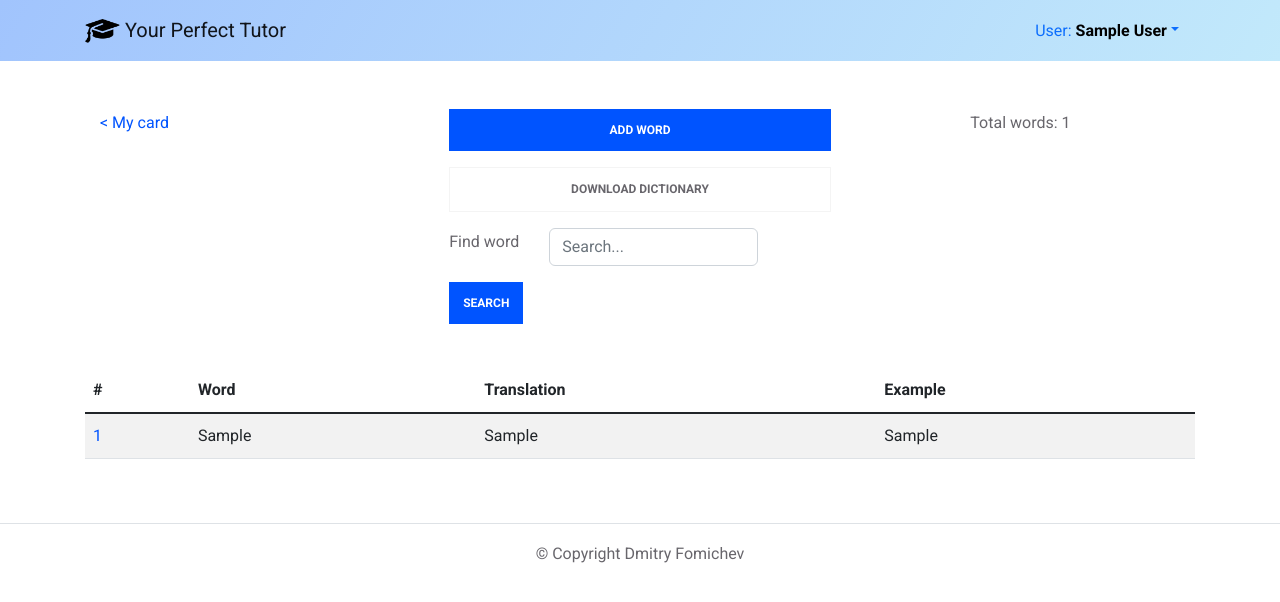
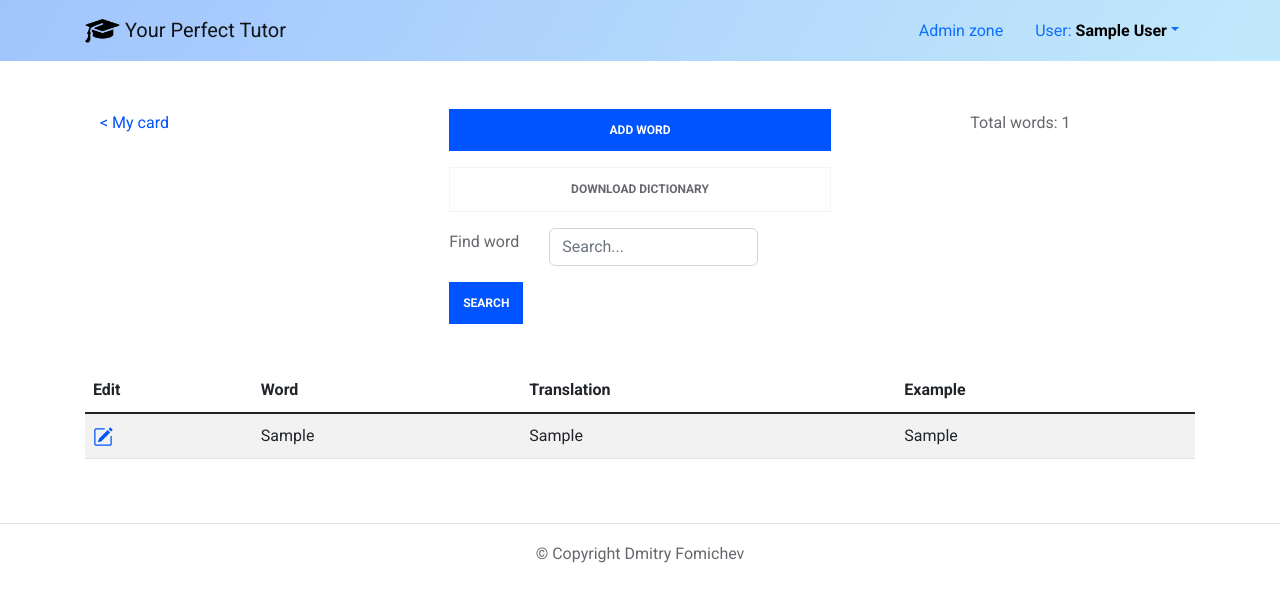
Before and after one commit to Rezenhorn/english_teacher, a Django app: a page that uses english/templates/includes/header.html in a window 1280 px wide. Shown: the top 602 px of the page. Run offline with Django 3.2, Linux system fonts and the light colour scheme; a user stored in the database is signed in; tables that the repository leaves empty hold one stand-in row (values such as "Sample post"); some libraries are stand-ins or nearby versions; some web fonts are replaced.

Commit message:
tiny changes

```diff
--- a/english/static/css/style.css
+++ b/english/static/css/style.css
@@ -580,6 +580,7 @@ About
       .about__skill__item {
         width: 100%; } }
     .about__skill__item .title {
+      width: 70%;
       font-family: "Roboto", sans-serif;
       color: #68666C;
       text-transform: uppercase;
--- a/english/templates/about/about_me.html
+++ b/english/templates/about/about_me.html
@@ -83,7 +83,7 @@
                   </div>
                   <div class="col-md-6">
                     <div class="about__skill__item">
-                      <h5 class="title">English for exams (state exams, international exams)</h5>
+                      <h5 class="title">English for exams (state & international exams)</h5>
                       <div class="progress">
                         <div class="progress-bar" role="progressbar" style="width: 100%;" aria-valuenow="100" aria-valuemin="0" aria-valuemax="100"><span class="percentage">1700₽ / 60 m</span></div>
                       </div>
--- a/english/templates/includes/header.html
+++ b/english/templates/includes/header.html
@@ -10,6 +10,11 @@
     </button>
     <div class="collapse navbar-collapse justify-content-end" id="navbarSupportedContent">
       <ul class="nav nav-pills">
+        {% if request.user.is_superuser %}
+        <li class="nav-item">
+          <a class="nav-link" href="{% url 'admin:index' %}">Admin zone</a>
+        </li>
+        {% endif %}
         {% if request.user.is_authenticated %}
         <li class="nav-item dropdown">
           <span class="nav-link dropdown-toggle" href="#" role="button" data-bs-toggle="dropdown" aria-expanded="false">User: <b style="color: black">{{ request.user }}</b></span>
--- a/english/templates/students/dictionary.html
+++ b/english/templates/students/dictionary.html
@@ -34,7 +34,7 @@
   <table class="table table-striped align-middle">
     <thead>
       <tr>
-        <th scope="col">#</th>
+        <th scope="col">Edit</th>
         <th scope="col">Word</th>
         <th scope="col">Translation</th>
         <th scope="col">Example</th>
@@ -43,7 +43,13 @@
     <tbody class="table-group-divider">
       {% for word in dictionary %}
       <tr>
-        <td><a href="{% url 'students:edit_word' student.username word.pk %}">{{ forloop.counter }}</a></td>
+        <td><a href="{% url 'students:edit_word' student.username word.pk %}">
+              <svg xmlns="http://www.w3.org/2000/svg" width="20" height="20" fill="currentColor" class="bi bi-pencil-square" viewBox="0 0 16 16">
+                <path d="M15.502 1.94a.5.5 0 0 1 0 .706L14.459 3.69l-2-2L13.502.646a.5.5 0 0 1 .707 0l1.293 1.293zm-1.75 2.456-2-2L4.939 9.21a.5.5 0 0 0-.121.196l-.805 2.414a.25.25 0 0 0 .316.316l2.414-.805a.5.5 0 0 0 .196-.12l6.813-6.814z"/>
+                <path fill-rule="evenodd" d="M1 13.5A1.5 1.5 0 0 0 2.5 15h11a1.5 1.5 0 0 0 1.5-1.5v-6a.5.5 0 0 0-1 0v6a.5.5 0 0 1-.5.5h-11a.5.5 0 0 1-.5-.5v-11a.5.5 0 0 1 .5-.5H9a.5.5 0 0 0 0-1H2.5A1.5 1.5 0 0 0 1 2.5v11z"/>
+              </svg>
+            </a>
+        </td>
         <td>{{ word.word }}</td>
         <td>{{ word.translation }}</td>
         <td>{% if word.example %}{{ word.example }}{% else %} - {% endif %}</td>
```
Also changed, not shown: 1 other file.
